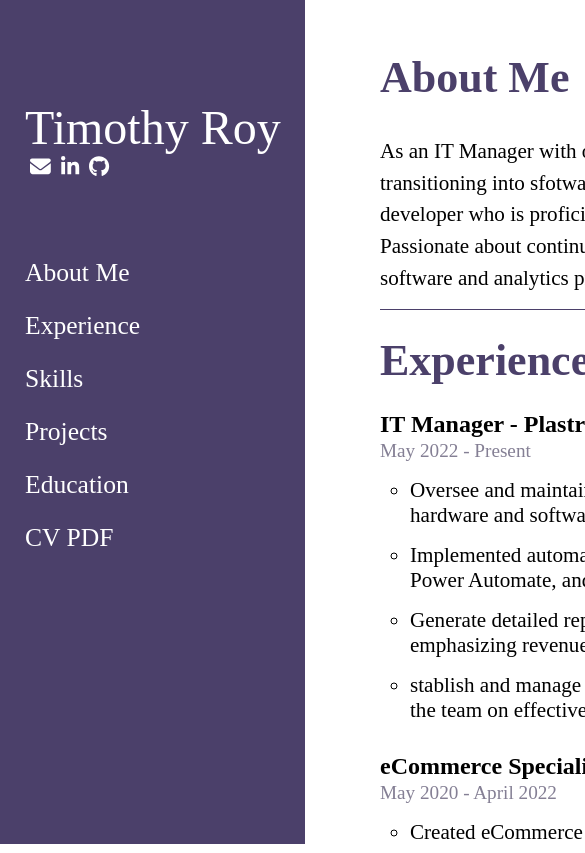
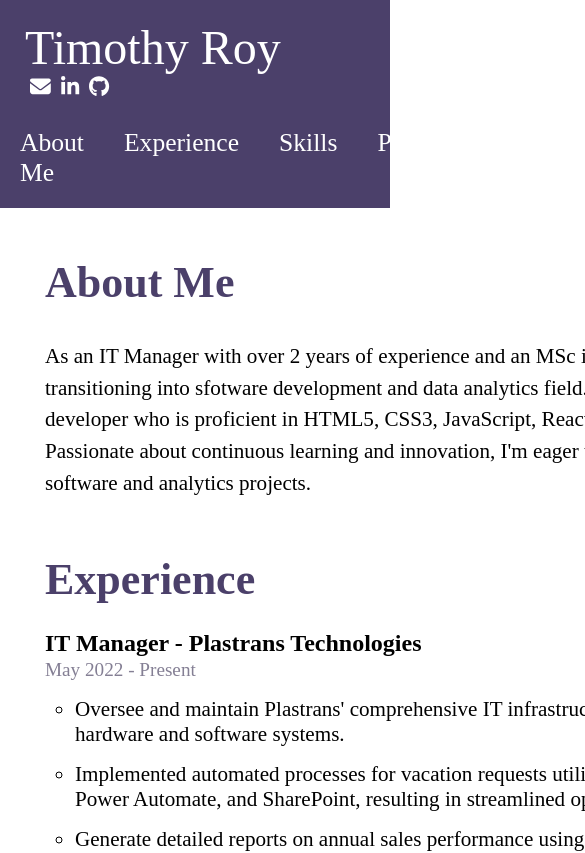
Before and after one commit to timothyroybd/roy_resume, a React (Create React App) app: page / in a window 390 px wide. Shown: the top 853 px of the page, 585 px wide, since content can reach past the window. Built offline with nearby package versions, Linux system fonts and the light colour scheme.

Commit message:
responsive

```diff
--- a/src/App.js
+++ b/src/App.js
@@ -1,4 +1,5 @@
 import './styles/App.css';
+import './styles/Responsive.css'
 import Header from './components/Header';
 import About from './components/About';
 import Experience from './components/Experience';
--- a/src/components/About.js
+++ b/src/components/About.js
@@ -1,5 +1,6 @@
 import '../styles/App.css';
 import "../styles/About.css"
+import '../styles/Responsive.css'
 export default function About() {
   return (
     <article id="about_me">
--- a/src/components/Education.js
+++ b/src/components/Education.js
@@ -1,4 +1,5 @@
 import '../styles/App.css';
+import '../styles/Responsive.css'
 export default function Education() {
   return (
     <>
--- a/src/components/Experience.js
+++ b/src/components/Experience.js
@@ -1,7 +1,9 @@
 import '../styles/App.css';
+import '../styles/Responsive.css'
 export default function Experience() {
   return (
     <>
+    <div className='exp_res'>
       <h1>Experience</h1>
       <div>
         <h2> IT Manager - Plastrans Technologies </h2>
@@ -43,6 +45,7 @@ export default function Experience() {
           <li>Email marketing using Klaviyo</li>
         </ul>
       </div>
+      </div>
     </>
   );
 }
--- a/src/components/Header.js
+++ b/src/components/Header.js
@@ -4,6 +4,7 @@ import { faGithub } from '@fortawesome/free-brands-svg-icons';
 import { faLinkedinIn } from '@fortawesome/free-brands-svg-icons';
 import '../styles/App.css';
 import '../styles/Header.css'
+import '../styles/Responsive.css'
 export default function Header (){
     return(
         <>
--- a/src/components/Projects.js
+++ b/src/components/Projects.js
@@ -3,6 +3,7 @@ import { faArrowTrendUp } from '@fortawesome/free-solid-svg-icons';
 import { faLayerGroup } from '@fortawesome/free-solid-svg-icons';
 import '../styles/App.css';
 import '../styles/Projects.css'
+import '../styles/Responsive.css'
 export default function Projects() {
   return (
     <>
--- a/src/components/Skills.js
+++ b/src/components/Skills.js
@@ -13,6 +13,7 @@ import { faReact } from '@fortawesome/free-brands-svg-icons';
 
 import '../styles/App.css';
 import '../styles/Skills.css'
+import '../styles/Responsive.css'
 export default function Skills() {
   return (
     <>
--- a/src/styles/About.css
+++ b/src/styles/About.css
@@ -2,7 +2,7 @@
 
 
     line-height: 1.5;
-    border-bottom: 1px solid var(--header-background);
+
 }
 
 #about_me>p {
--- /dev/null
+++ b/src/styles/Responsive.css
@@ -0,0 +1,56 @@
+@media only screen and (max-width: 1300px) {
+ * {
+  margin: 0;
+  padding: 0;
+  box-sizing: border-box;
+ }
+
+  .fixed_left {
+    position: fixed;
+    width: 100%;
+    height: auto;
+  }
+  .main_content {
+    margin: 0 ;
+  }
+  .nav_menu {
+    display: flex;
+    padding-top: 15px !important;
+    margin-bottom: 7px !important;
+  }
+    header>p {
+      margin: 0;
+      padding: 0;
+      font-size: 3rem;
+    }
+
+  .nav_menu a {
+    display: inline-block;
+    margin: 0;
+    padding: 10px 20px !important;
+
+  }
+  header > p {
+    padding: 20px 0 0 25px !important;
+  }
+  .nav_menu {
+    list-style-type: none;
+    padding-top: 15px;
+    margin-bottom: 5px;
+    /* cursor: pointer; */
+  }
+ #about_me{
+  margin-top: 200px;
+
+ }
+  #about_me, .exp_res, #skills, #project, #education {
+
+    border: none !important;
+
+    padding: 5px 25px;
+  }
+    #about_me>p {
+      padding-bottom: 20px !important;
+      border: none;
+    }
+}
```
